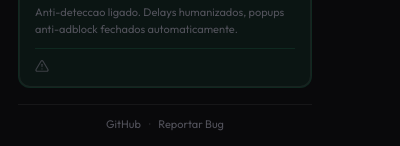
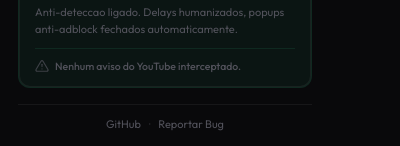
Before and after one commit to OtavioBiazzi/Youtube-ad-skipper, a browser extension: page popup.html in a window 400 px wide. Shown: the part 703-849 px from the top of the page. Drawn offline with Linux system fonts and the light colour scheme.

Commit message:
Fix missing warning text span in popup.html

```diff
--- a/popup.html
+++ b/popup.html
@@ -153,6 +153,7 @@
         <svg class="warning-icon" width="14" height="14" viewBox="0 0 24 24" fill="none" stroke="currentColor" stroke-width="2" stroke-linecap="round" stroke-linejoin="round">
           <path d="M10.29 3.86L1.82 18a2 2 0 0 0 1.71 3h16.94a2 2 0 0 0 1.71-3L13.71 3.86a2 2 0 0 0-3.42 0z"/><line x1="12" y1="9" x2="12" y2="13"/><line x1="12" y1="17" x2="12.01" y2="17"/>
         </svg>
+        <span id="warning-text">Nenhum aviso do YouTube interceptado.</span>
       </div>
     </div>
 
```
